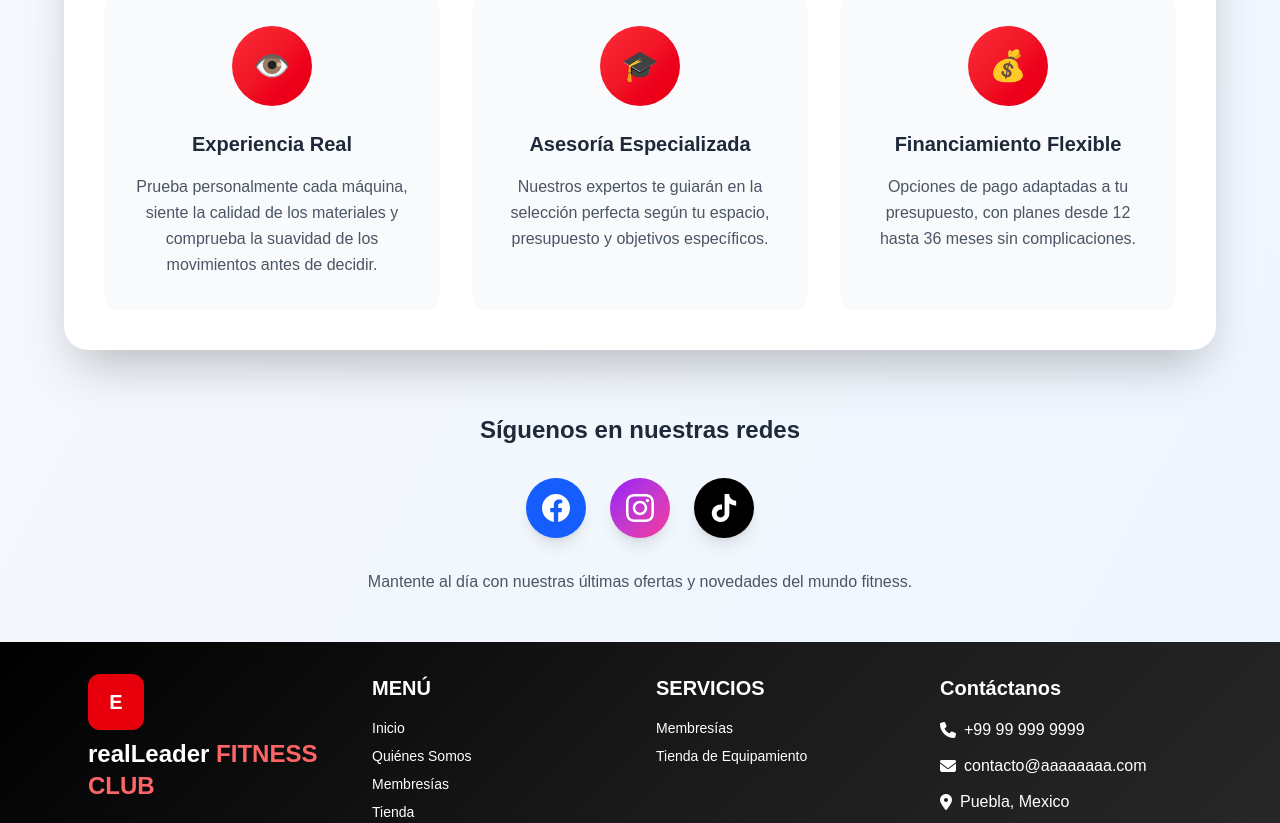
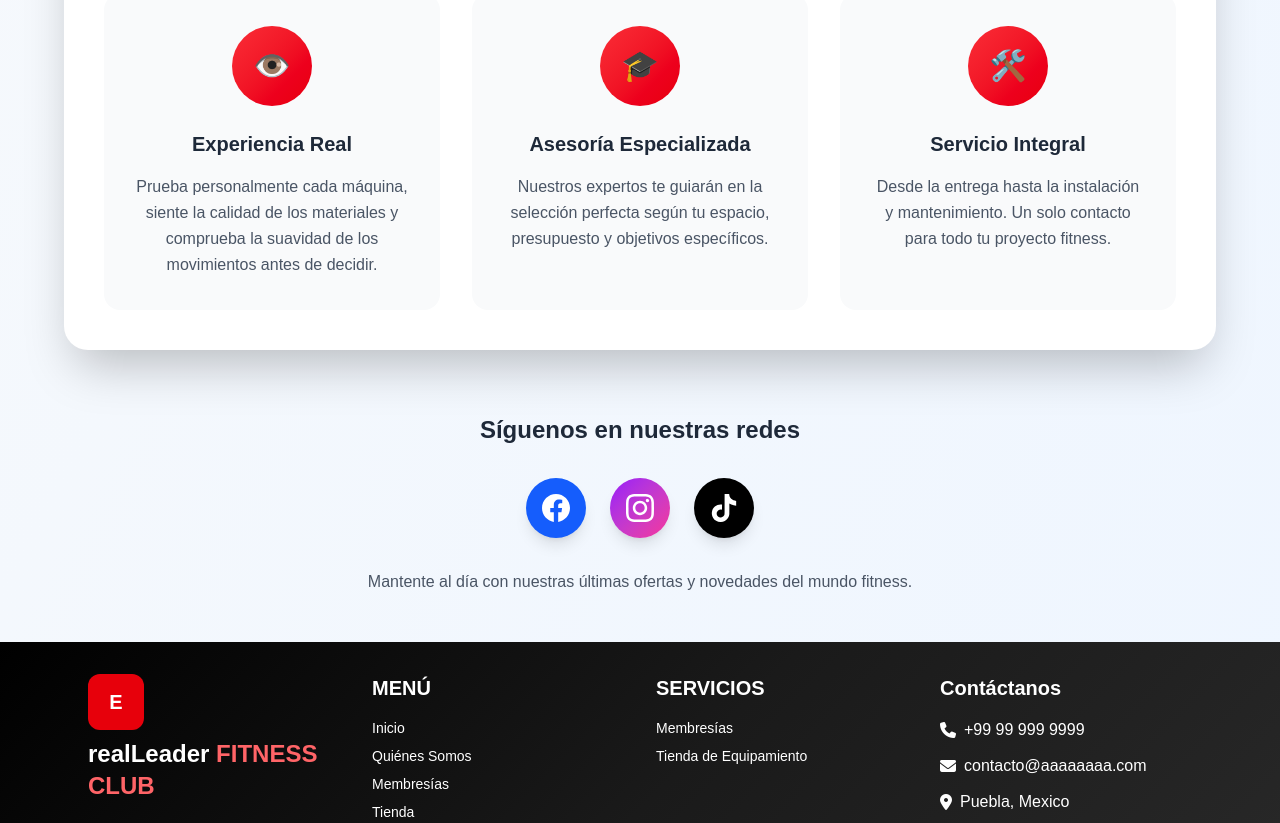
Before and after one commit to TeranHc/Gym1, a Next.js app: page /pages/horarios in a window 1280 px wide. Shown: the part 1880-2703 px from the top of the page. Built offline with nearby package versions, Linux system fonts and the light colour scheme.

Commit message:
cambioproducto

```diff
--- a/src/app/pages/horarios/page.js
+++ b/src/app/pages/horarios/page.js
@@ -199,12 +199,11 @@ export default function Contact() {
                 title: "Asesoría Especializada",
                 desc: "Nuestros expertos te guiarán en la selección perfecta según tu espacio, presupuesto y objetivos específicos."
               },
-
               {
-                icon: "💰",
-                title: "Financiamiento Flexible",
-                desc: "Opciones de pago adaptadas a tu presupuesto, con planes desde 12 hasta 36 meses sin complicaciones."
-              },
+                icon: "🛠️",
+                title: "Servicio Integral",
+                desc: "Desde la entrega hasta la instalación y mantenimiento. Un solo contacto para todo tu proyecto fitness."
+              }
             ].map((benefit, idx) => (
               <div
                 key={idx}
```
